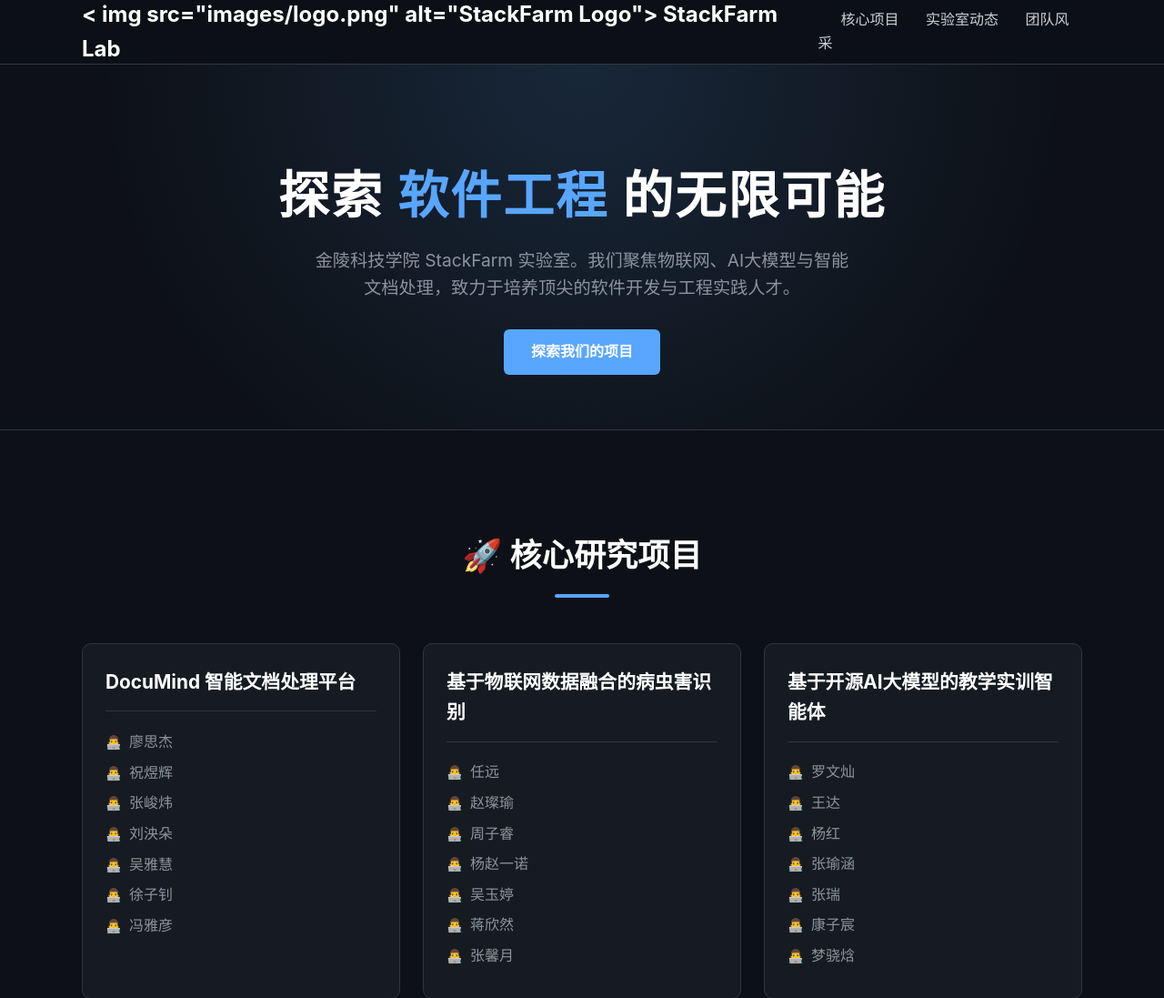
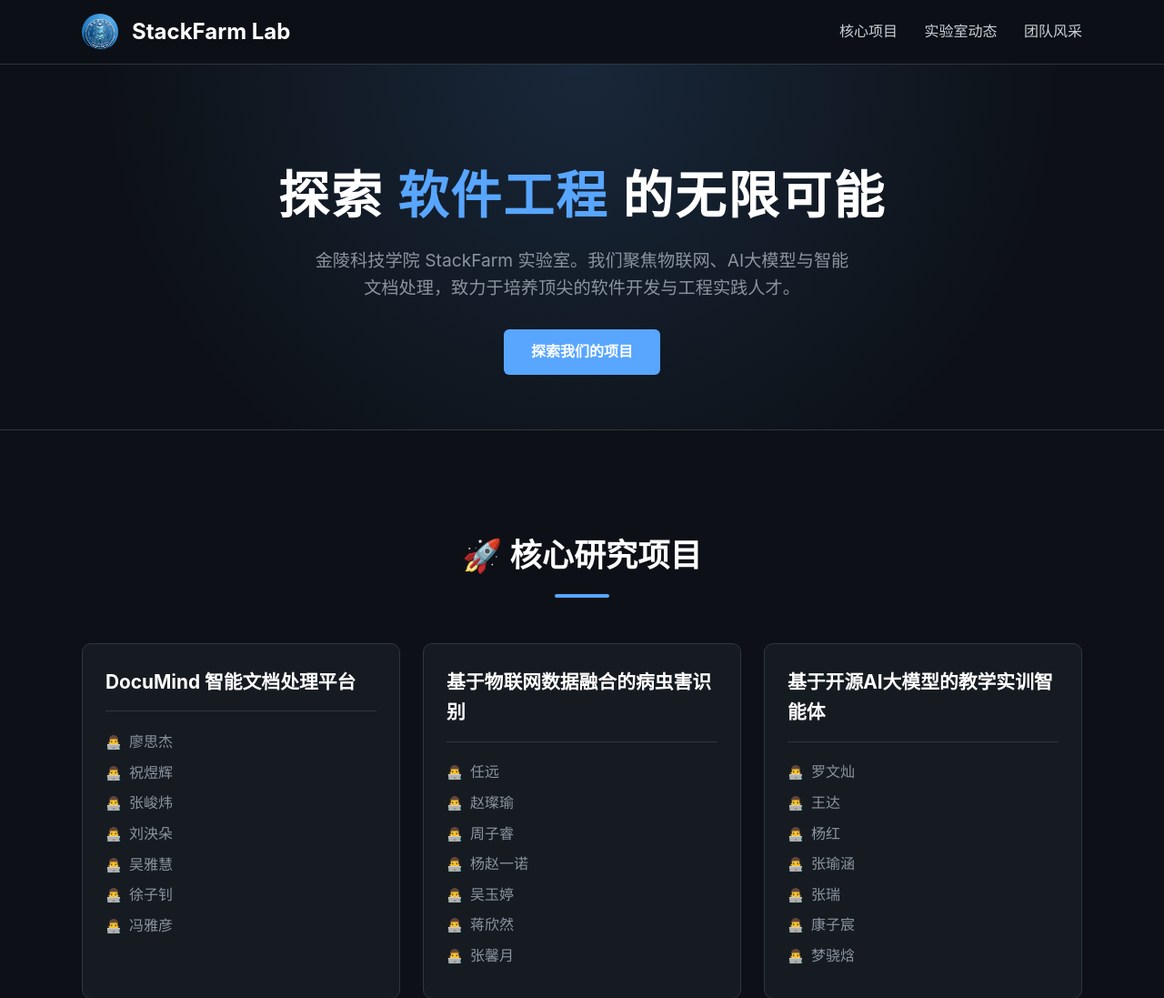
Before and after one commit to wangyunyuan0724/wangyunyuan0724.github.io, a plain HTML site: page index.html in a window 1280 px wide. Shown: the top 1097 px of the page at 91% size. Drawn offline with Linux system fonts and the light colour scheme.

Commit message:
Update index.html

```diff
--- a/index.html
+++ b/index.html
@@ -64,7 +64,7 @@
         <div class="container nav-wrap">
             <div class="logo">
                 <!-- 这里引用了你的徽章图片 -->
-                < img src="images/logo.png" alt="StackFarm Logo">
+                <img src="images/logo.jpg" alt="StackFarm Logo">
                 StackFarm Lab
             </div>
             <nav>
@@ -120,8 +120,8 @@
             <h2 class="section-title">📢 实验室动态</h2>
             <div class="img-gallery">
                 <!-- 这里引用你上传的活动照片 -->
-                < img src="images/news1.jpg" alt="第九届软件工程实践教学研讨会">
-                < img src="images/news2.jpg" alt="三循环人才生态参观交流">
+                <img src="images/news1.jpg" alt="第九届软件工程实践教学研讨会">
+                <img src="images/news2.jpg" alt="三循环人才生态参观交流">
             </div>
             <p style="text-align: center; margin-top: 20px; color: var(--text-muted);">
                 * 实验室师生积极参与“第九届软件工程实践教学研讨会”及企业参观交流，紧跟行业前沿。
@@ -136,7 +136,7 @@
                 我们是一个充满活力的大家庭，在各类学科竞赛与科研项目中屡获殊荣。
             </p >
             <!-- 这里引用大合照 -->
-            < img src="images/team.jpg" alt="实验室大合照" class="team-banner">
+            <img src="images/team.jpg" alt="实验室大合照" class="team-banner">
         </div>
     </section>
 
```
